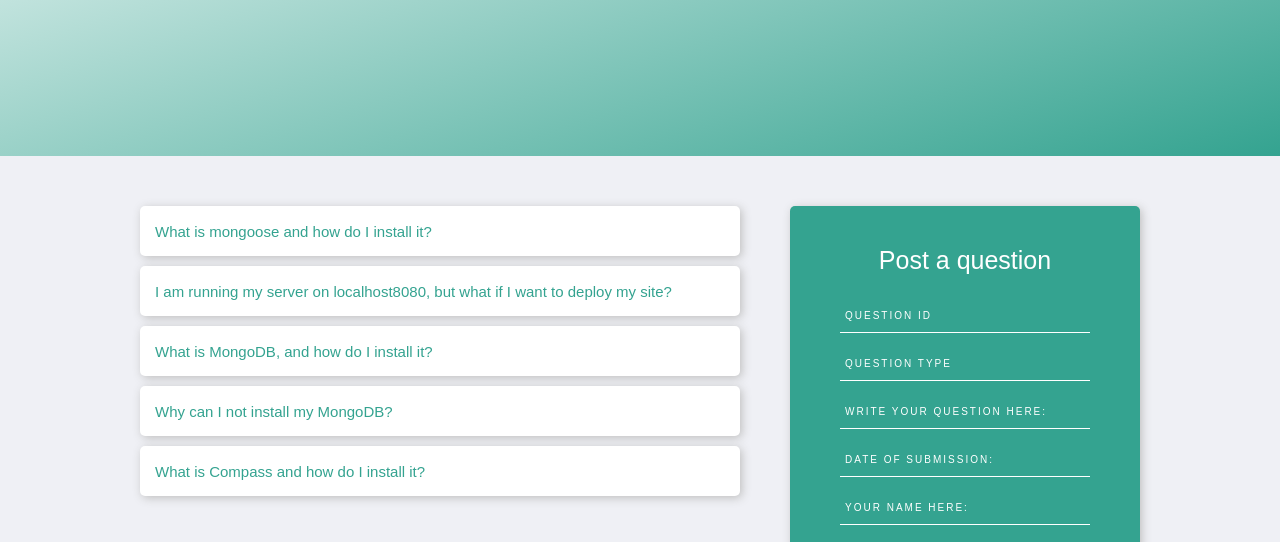
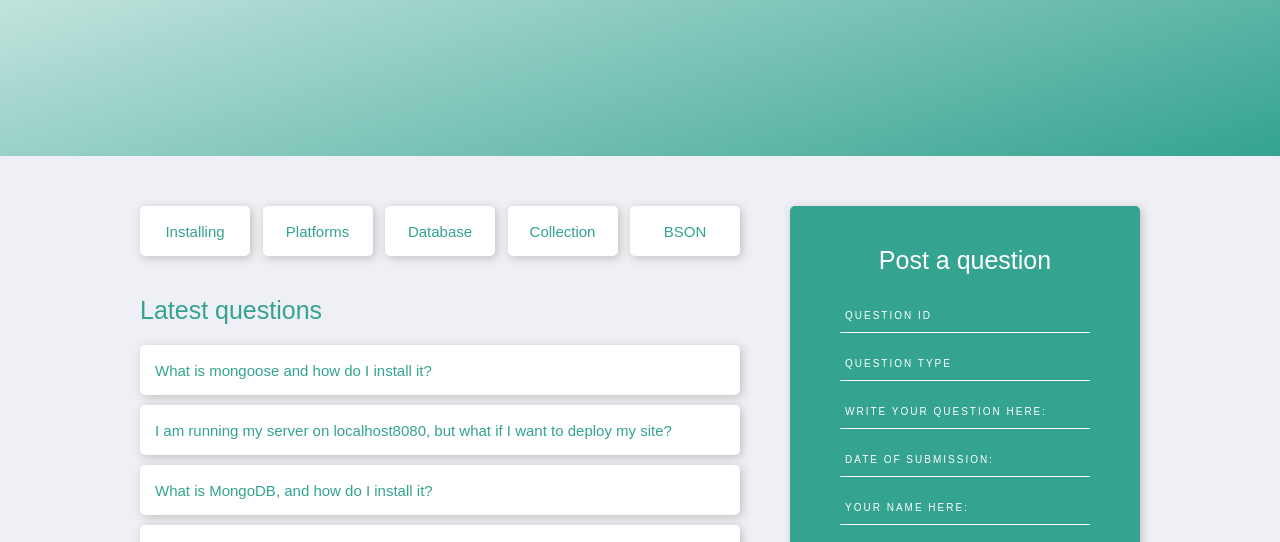
Before and after one commit to emeliesidesio/forum-page, a React app in the folder frontend/: page / in a window 1280 px wide. Shown: the part 244-786 px from the top of the page. Built offline with nearby package versions, Linux system fonts and the light colour scheme.

Commit message:
Categories added

```diff
--- a/frontend/src/components/app.js
+++ b/frontend/src/components/app.js
@@ -1,5 +1,6 @@
 import React from "react"
 import Form from "components/form/form"
+import Category from "components/category/category"
 
 class App extends React.Component {
 
@@ -11,7 +12,9 @@ class App extends React.Component {
         </div>
         <div className="forum-body">
           <div className="question-container">
-            <ul>
+            <Category />
+            <ul className="accordion-list">
+              <h2>Latest questions</h2>
               <li>What is mongoose and how do I install it?</li>
               <li>I am running my server on localhost8080,
                 but what if I want to deploy my site?
--- /dev/null
+++ b/frontend/src/components/category/category.css
@@ -0,0 +1,30 @@
+.category-box {
+  height: auto;
+  margin: 0;
+}
+
+.category-box ul {
+  display: flex;
+  justify-content: space-between;
+  margin: 0;
+  padding: 0;
+}
+
+.category-box li {
+  height: 50px;
+  width: 110px;
+  list-style: none;
+  border-radius: 5px;
+  background-color: white;
+  font-size: 15px;
+  color: #34A390;
+  box-shadow: 2px 2px 10px #BFBFBF;
+  display: flex;
+  justify-content: center;
+  align-items: center;
+}
+
+.category-box li:hover {
+  background-color: #34A390;
+  color: white;
+}
--- /dev/null
+++ b/frontend/src/components/category/category.js
@@ -0,0 +1,18 @@
+import React from "react"
+import "./category.css"
+
+export default class Category extends React.Component {
+  render() {
+    return (
+      <div className="category-box">
+        <ul>
+          <li>Installing</li>
+          <li>Platforms</li>
+          <li>Database</li>
+          <li>Collection</li>
+          <li>BSON</li>
+        </ul>
+      </div>
+    )
+  }
+}
--- a/frontend/src/components/form/form.css
+++ b/frontend/src/components/form/form.css
@@ -29,6 +29,5 @@ input::placeholder {
 
 .submit-btn:hover {
   background-color: white;
-  opacity: 0.5;
   color: #34A390;
 }
--- a/frontend/src/index.css
+++ b/frontend/src/index.css
@@ -11,18 +11,18 @@ body {
 
 h1 {
   font-size: 40px;
-  font-weight: lighter;
   margin: 0;
   color: white;
   letter-spacing: 1.5px;
+  font-weight: lighter;
 }
 
 h2 {
   font-size: 25px;
-  font-weight: lighter;
   margin: 0;
   color: white;
   margin-bottom: 30px;
+  font-weight: lighter;
 }
 
 .forum-top {
@@ -47,7 +47,7 @@ h2 {
   height: auto;
 }
 
-.question-container li {
+.accordion-list li {
   height: 50px;
   margin-bottom: 10px;
   list-style: none;
@@ -61,14 +61,19 @@ h2 {
   box-shadow: 2px 2px 10px #BFBFBF;
 }
 
-.question-container li:hover {
+.accordion-list li:hover {
   position: relative;
   top: -2px;
 }
 
-.question-container ul {
+.accordion-list {
   margin: 0;
   padding: 0;
+}
+
+.accordion-list h2 {
+  color: #34A390;
+  margin: 40px 0 20px 0;
 }
 
 .question-form {
```
